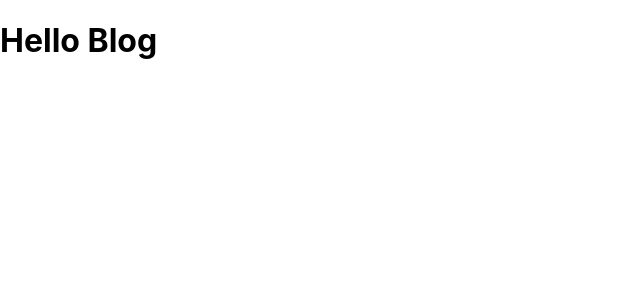
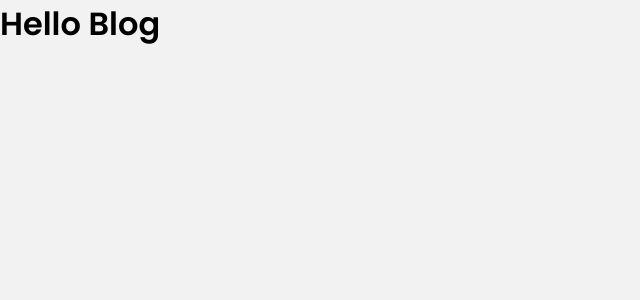
Before and after one commit to jeanbuhendwa/blog-app, a React (Create React App) app: page / in a window 1280 px wide. Shown: the top 300 px of the page, without its empty margins (0-640 px from the left). Built offline with nearby package versions, Linux system fonts and the light colour scheme.

Commit message:
add colors

```diff
--- a/src/App.css
+++ b/src/App.css
@@ -0,0 +1,27 @@
+@import url("https://fonts.googleapis.com/css2?family=Poppins:wght@400;500;600&display=swap");
+
+:root {
+  --color-primary: #f2f2f2;
+  --color-primary-dark: #8b8b8b;
+  --title-color: #40140a;
+  --text-color: #272727;
+  --btn-color: #594a2e;
+  --btn-color-hover: #594a2ed1;
+}
+
+* {
+  margin: 0;
+  padding: 0;
+  box-sizing: border-box;
+  font-family: "Poppins", sans-serif;
+}
+body {
+  background-color: var(--color-primary);
+}
+
+.section {
+  padding: 30px 150px;
+}
+a {
+  text-decoration: none;
+}
```
